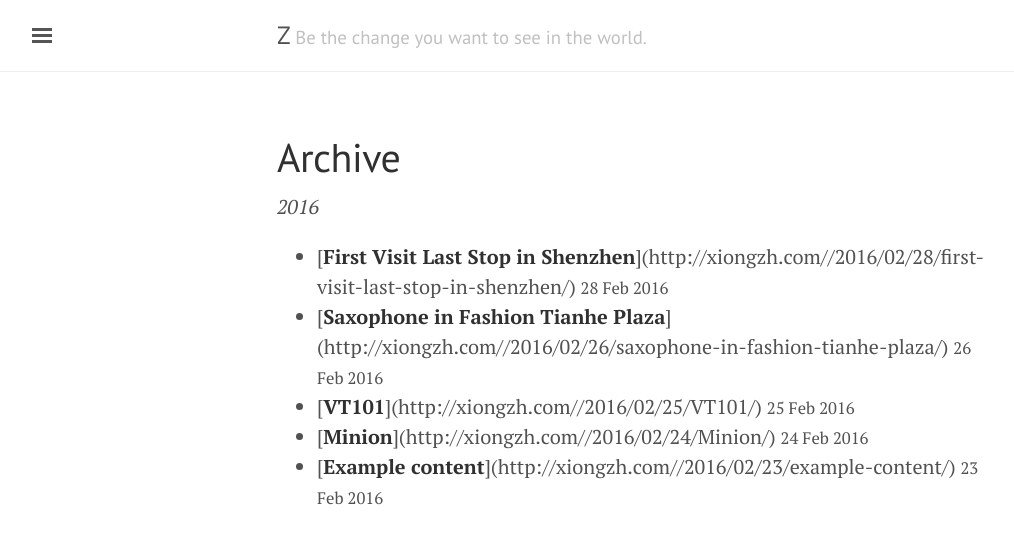
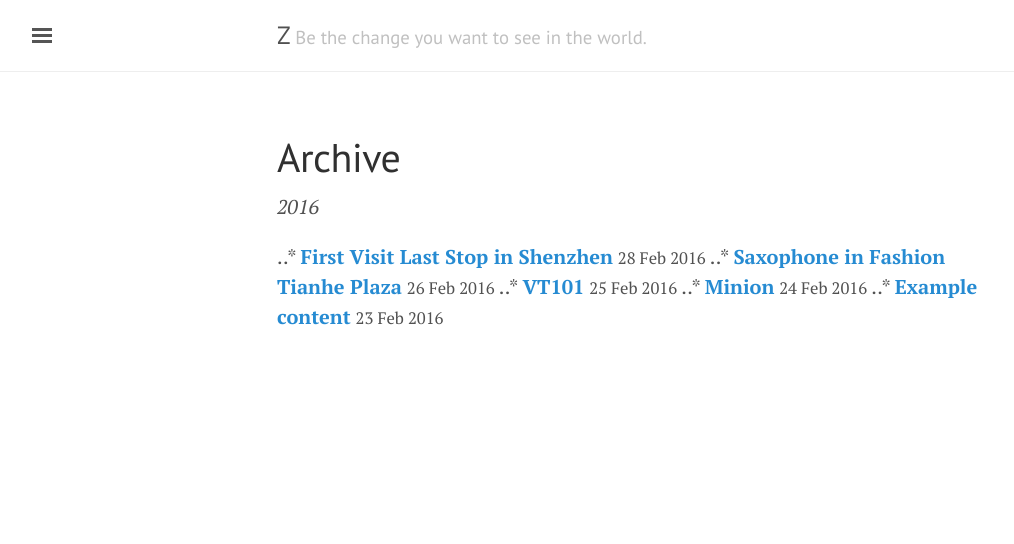
Before and after one commit to comacros/comacros.github.io, a Jekyll site: the page built from archive.md, in a window 1280 px wide. Shown: the top 544 px of the page, without its empty margins (3-1017 px from the left). Built offline with Jekyll 4.4.1, drawn with Linux system fonts in a browser that asks for light colours.

Commit message:
Update archive.md

```diff
--- a/archive.md
+++ b/archive.md
@@ -4,10 +4,9 @@ title: Archive
 ---
 
 <em>2016</em>
-<ul>
-<li>[<strong>First Visit Last Stop in Shenzhen</strong>](http://xiongzh.com//2016/02/28/first-visit-last-stop-in-shenzhen/) <small>28 Feb 2016</small></li>
-<li>[<strong>Saxophone in Fashion Tianhe Plaza</strong>](http://xiongzh.com//2016/02/26/saxophone-in-fashion-tianhe-plaza/) <small>26 Feb 2016</small></li>
-<li>[<strong>VT101</strong>](http://xiongzh.com//2016/02/25/VT101/) <small>25 Feb 2016</small></li>
-<li>[<strong>Minion</strong>](http://xiongzh.com//2016/02/24/Minion/) <small>24 Feb 2016</small></li>
-<li>[<strong>Example content</strong>](http://xiongzh.com//2016/02/23/example-content/) <small>23 Feb 2016</small></li>
-</ul>
+
+..* [<strong>First Visit Last Stop in Shenzhen</strong>](http://xiongzh.com//2016/02/28/first-visit-last-stop-in-shenzhen/) <small>28 Feb 2016</small>
+..* [<strong>Saxophone in Fashion Tianhe Plaza</strong>](http://xiongzh.com//2016/02/26/saxophone-in-fashion-tianhe-plaza/) <small>26 Feb 2016</small>
+..* [<strong>VT101</strong>](http://xiongzh.com//2016/02/25/VT101/) <small>25 Feb 2016</small>
+..* [<strong>Minion</strong>](http://xiongzh.com//2016/02/24/Minion/) <small>24 Feb 2016</small>
+..* [<strong>Example content</strong>](http://xiongzh.com//2016/02/23/example-content/) <small>23 Feb 2016</small>
```
